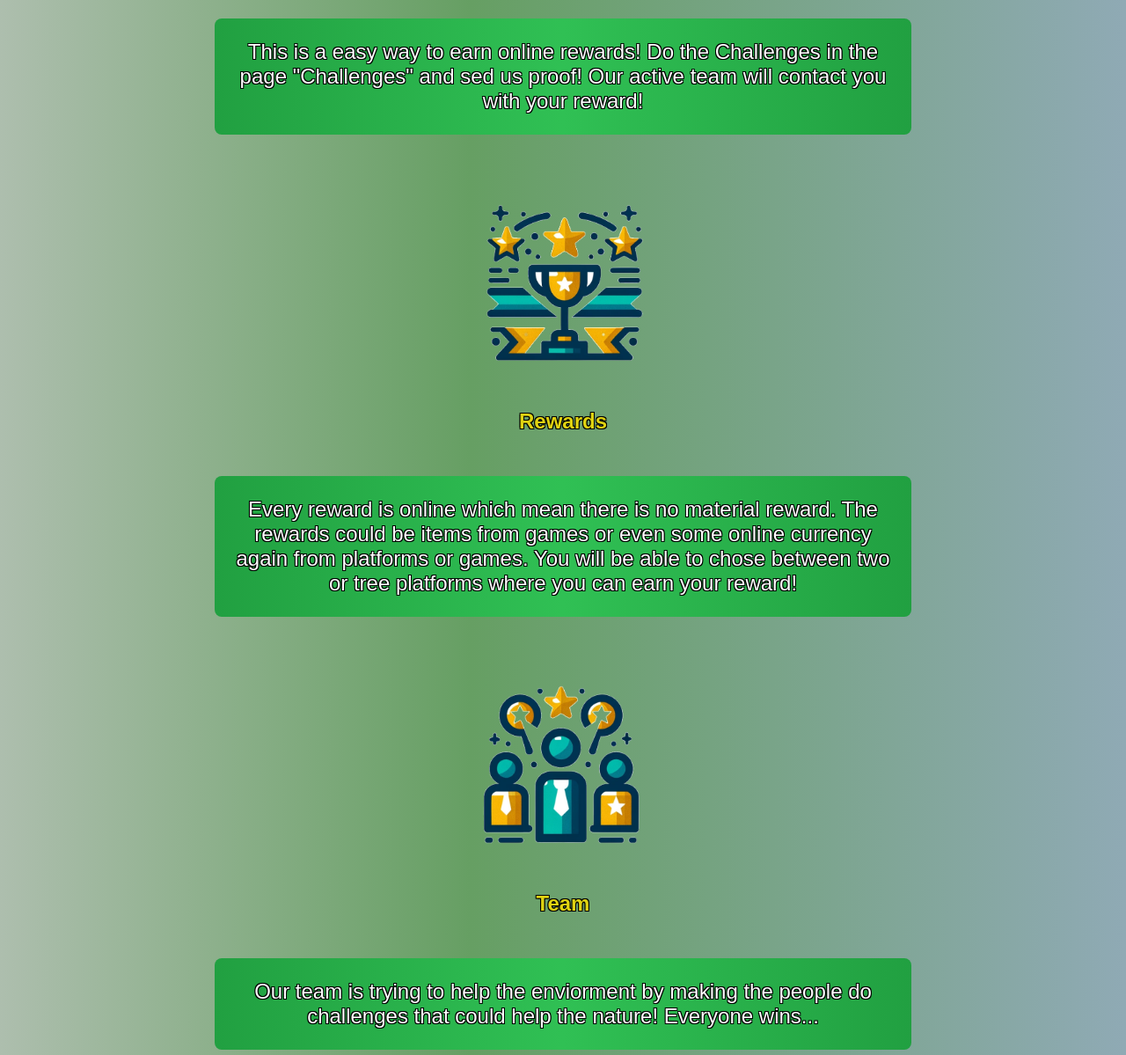
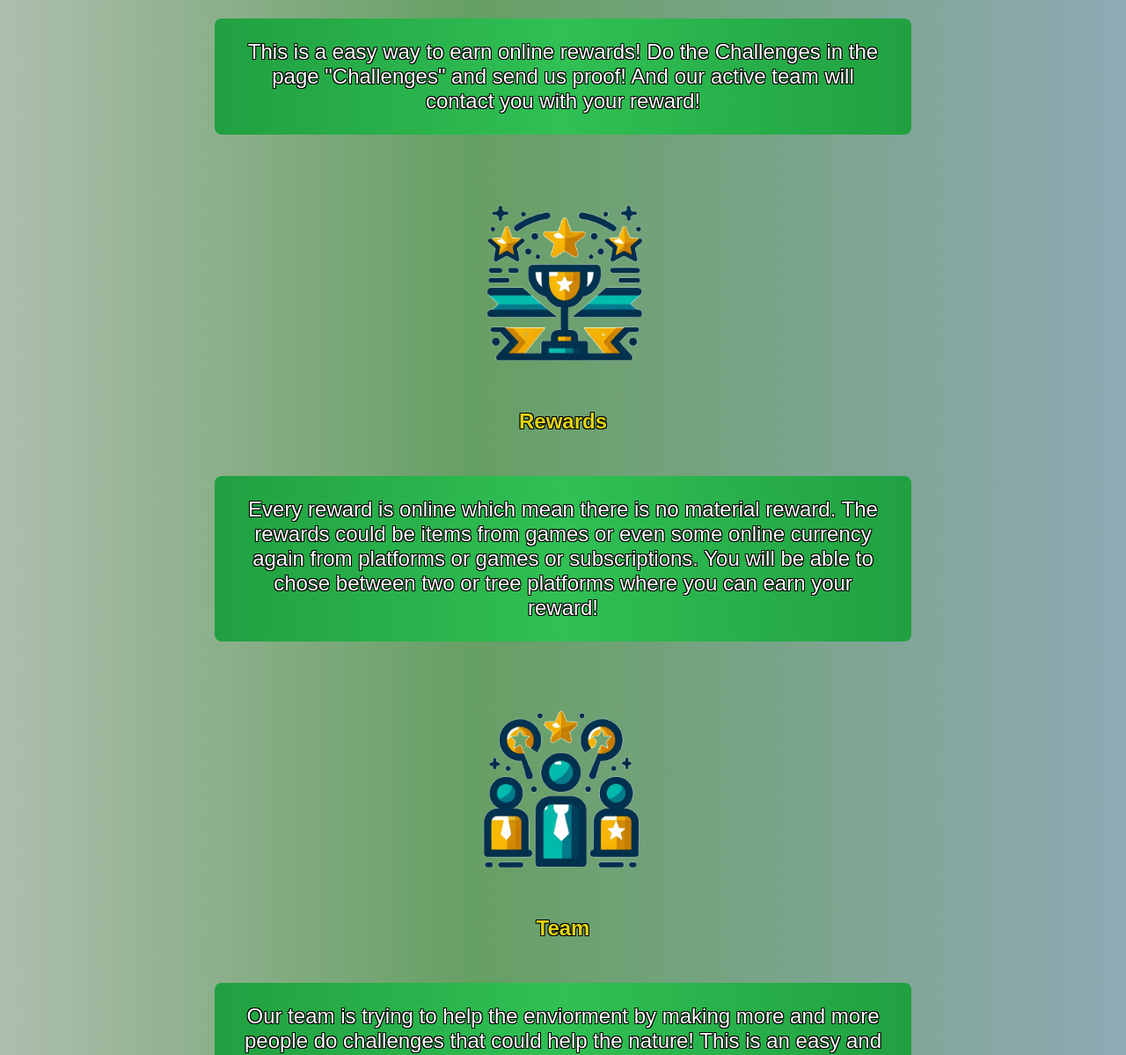
Before and after one commit to STDyulgerov22/PSSI, a plain HTML site: page index.html in a window 1280 px wide. Shown: the part 394-1593 px from the top of the page at 88% size. Drawn offline with Linux system fonts and the light colour scheme.

Commit message:
Main page text redacted

```diff
--- a/index.html
+++ b/index.html
@@ -26,13 +26,13 @@
     <div class="image-containers">
         <img src="Images/MainPage.png" alt="Green Chalenges" class="planet-image">
         <h2 class="info-text-heading">Green Challenges</h2>
-        <p class="info-text">This is a easy way to earn online rewards! Do the Challenges in the page "Challenges" and sed us proof! Our active team will contact you with your reward!</p>
+        <p class="info-text">This is a easy way to earn online rewards! Do the Challenges in the page "Challenges" and send us proof! And our active team will contact you with your reward!</p>
     </div>
 
     <div class="image-containers">
         <img src="Images/Rewards.png" alt="Green Chalenges" class="planet-image">
         <h2 class="info-text-heading">Rewards</h2>
-        <p class="info-text">Every reward is online which mean there is no material reward. The rewards could be items from games or even some online currency again from platforms or games.
+        <p class="info-text">Every reward is online which mean there is no material reward. The rewards could be items from games or even some online currency again from platforms or games or subscriptions.
             You will be able to chose between two or tree platforms where you can earn your reward!
         </p>
     </div>
@@ -40,13 +40,13 @@
     <div class="image-containers">
         <img src="Images/Team.png" alt="Green Chalenges" class="planet-image">
         <h2 class="info-text-heading">Team</h2>
-        <p class="info-text">Our team is trying to help the enviorment by making the people do challenges that could help the nature! Everyone wins...</p>
+        <p class="info-text">Our team is trying to help the enviorment by making more and more people do challenges that could help the nature! This is an easy and intresting way to save or inprove the enviorment! In the end everyone wins!</p>
     </div>
 
     <div class="image-containers">
         <img src="Images/News.png" alt="Green Chalenges" class="planet-image">
         <h2 class="info-text-heading">News📰</h2>
-        <p class="info-text">Did you know taht we are wasting a ton of resources on useless stuff? How you can help you ask you are only one person... Here you can help by doing simple challenges and saving recourses and earning small rewards in platform and games online!</p>
+        <p class="info-text">Did you know that we are wasting a ton of resources on useless stuff? How you can help you ask, you are only one person... Here you can help by doing simple challenges and saving recourses and earning small rewards in platform and games online! Bring more and more people to the comunity and we will succseed in our goal!</p>
     </div>
 
     <footer>
```
